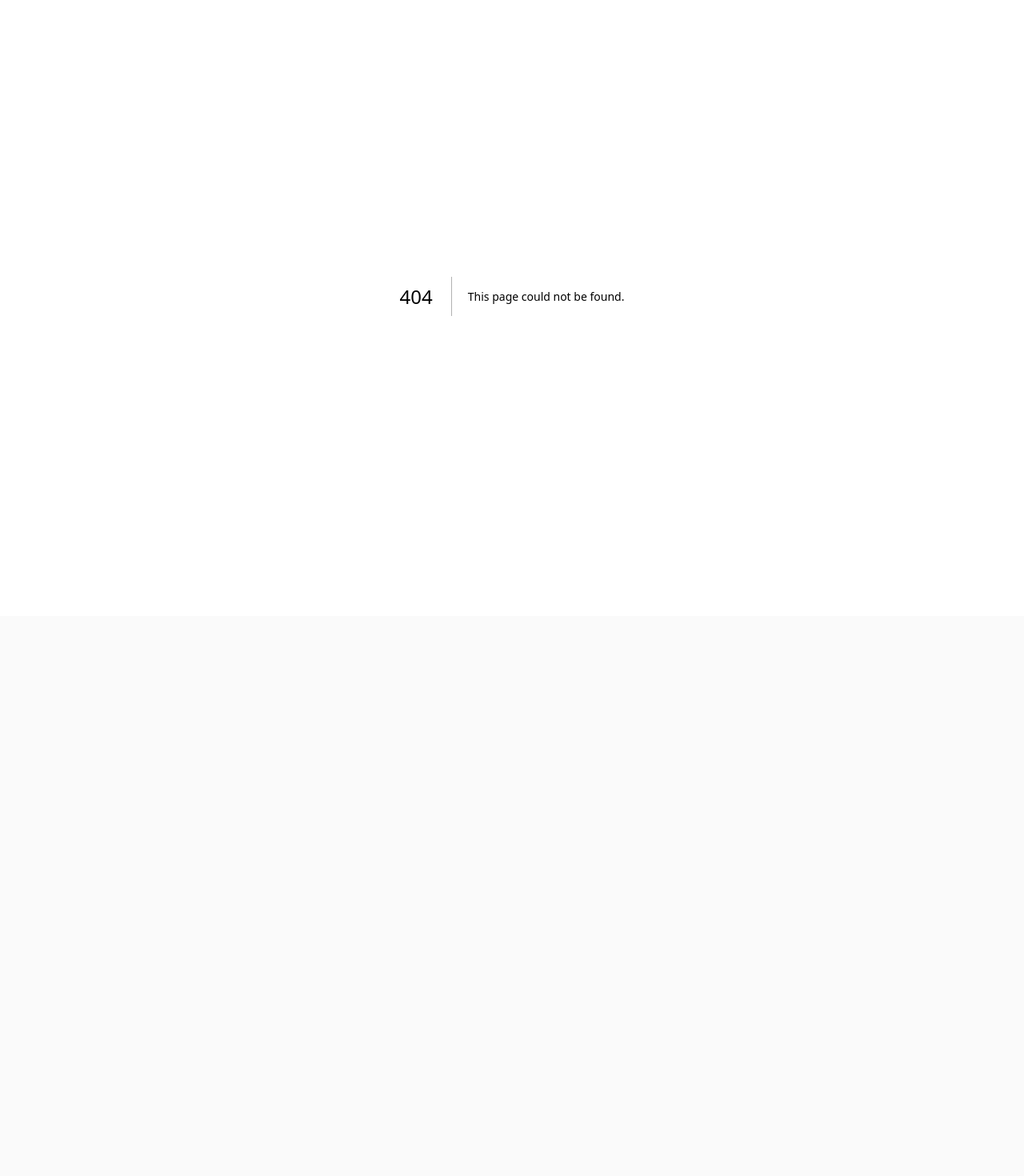
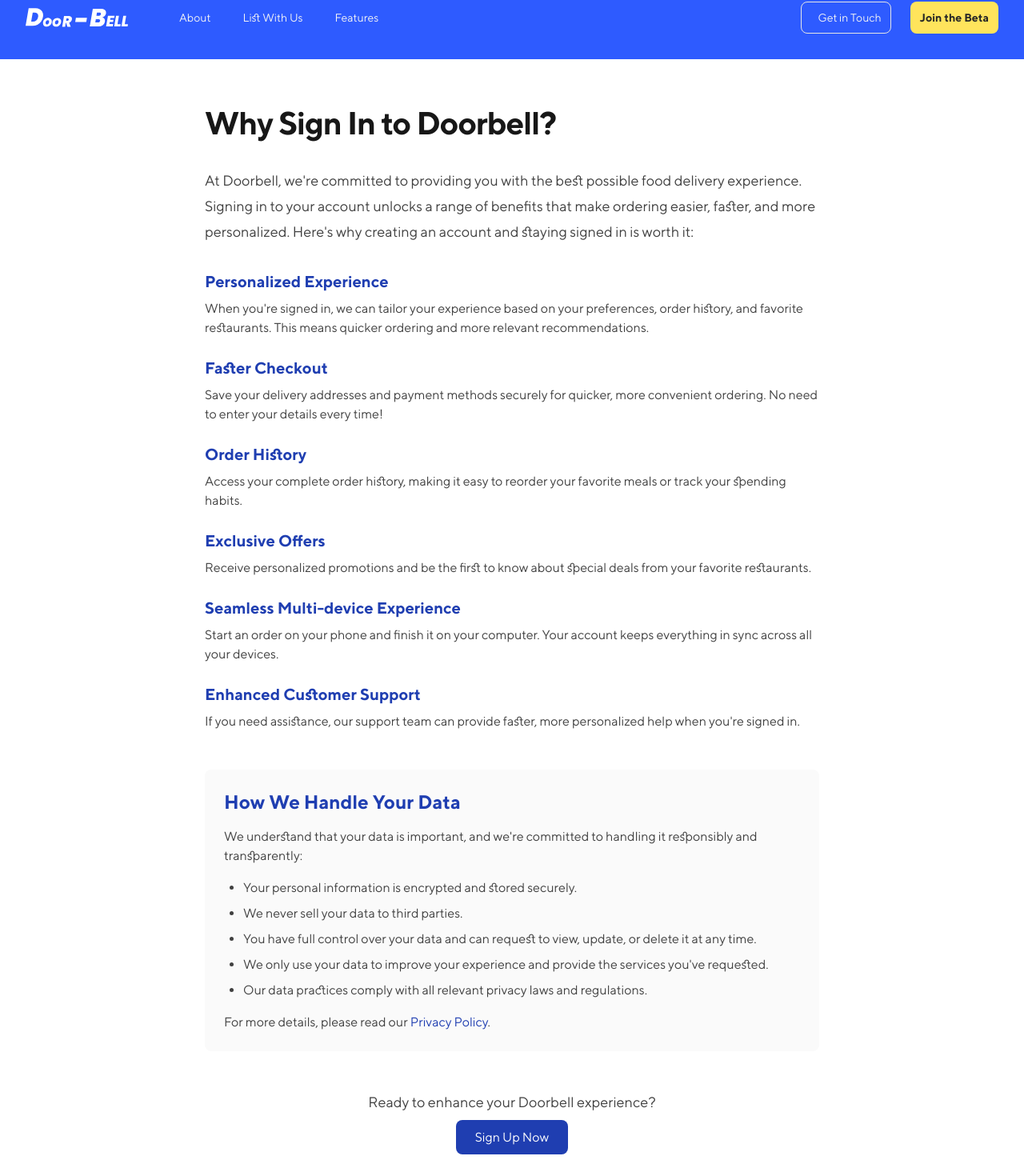
Before and after one commit to liwoo/doorbell-site, a Next.js app: page /why-signin in a window 1280 px wide. Before the commit this address had no page. Shown: the part 30-1500 px from the top of the page at 80% size. Before the commit the page ends 800 px from the top, so only its background shows below. Built offline with nearby package versions, Linux system fonts and the light colour scheme.

Commit message:
added some help pages

```diff
--- /dev/null
+++ b/src/pages/delivery-help.jsx
@@ -0,0 +1,57 @@
+import React from 'react';
+import MainLayout from "@/layouts/MainLayout";
+
+const DeliveryStep = ({ title, description }) => (
+  <div className="mb-8 border rounded-lg p-4 shadow-sm">
+    <h2 className="text-xl font-semibold mb-2">{title}</h2>
+    <p>{description}</p>
+  </div>
+);
+
+export default function DeliveryHelp() {
+  const deliverySteps = [
+    {
+      title: "Waiting Confirmation",
+      description: "We're cross-checking with service providers to ensure your order can be processed. This step helps prevent any issues with availability or special requests."
+    },
+    {
+      title: "Waiting Assignment",
+      description: "We're in the process of assigning the nearest available driver to your order. This ensures faster delivery and fresher food."
+    },
+    {
+      title: "Picked Up",
+      description: "Great news! The rider has picked up your order and is on the way to your location. You can track their progress in real-time through our app."
+    },
+    {
+      title: "Delivered",
+      description: "The rider has arrived at your gate. Please be ready to receive your order. Remember to check that everything is correct before the rider leaves."
+    },
+    {
+      title: "Fulfilled",
+      description: "Your order is complete! We hope you enjoy your meal. Don't forget to rate your experience and provide feedback to help us improve our service."
+    }
+  ];
+
+  return (
+    <MainLayout title="Delivery Help | Doorbell">
+      <div className="bg-white px-4 py-8 sm:px-6 sm:py-24 lg:px-8 lg:py-40">
+        <div className="mx-auto max-w-3xl">
+          <h1 className="text-3xl font-bold tracking-tight text-gray-900 sm:text-4xl mb-8">
+            Understanding Our Delivery Process
+          </h1>
+          <p className="mb-8 text-lg text-gray-700">
+            At Doorbell, we strive to make your delivery experience as smooth and transparent as possible.
+            Here's a step-by-step guide to help you understand our delivery process:
+          </p>
+          {deliverySteps.map((step, index) => (
+            <DeliveryStep key={index} {...step} />
+          ))}
+          <p className="mt-8 text-lg text-gray-700">
+            If you have any questions or concerns during any stage of the delivery process,
+            please don't hesitate to contact our customer support team. We're here to help!
+          </p>
+        </div>
+      </div>
+    </MainLayout>
+  );
+}
--- /dev/null
+++ b/src/pages/waiting-help.jsx
@@ -0,0 +1,65 @@
+import React from 'react';
+import MainLayout from "@/layouts/MainLayout";
+
+const InfoSection = ({ title, content }) => (
+  <div className="mb-8">
+    <h2 className="text-xl font-semibold mb-2">{title}</h2>
+    <p className="text-gray-700">{content}</p>
+  </div>
+);
+
+export default function WaitingHelp() {
+  const infoSections = [
+    {
+      title: "What does 'Waiting for Confirmation' mean?",
+      content: "When your order is in the 'Waiting for Confirmation' stage, it means we're in the process of verifying your order details with the restaurant or service provider. This crucial step ensures that your order can be fulfilled accurately and efficiently."
+    },
+    {
+      title: "Why is this step necessary?",
+      content: "This step helps prevent issues such as unavailable items, special preparation requests, or any discrepancies in pricing or menu options. It's our way of double-checking that everything is in order before we proceed with your delivery."
+    },
+    {
+      title: "How long does it usually take?",
+      content: "Typically, this process takes about 5-10 minutes. However, during peak hours or for complex orders, it might take a bit longer. Rest assured, we're working as quickly as possible to confirm your order."
+    },
+    {
+      title: "What happens next?",
+      content: "Once your order is confirmed, it moves to the 'Waiting Assignment' stage, where we'll match your order with the nearest available delivery driver. From there, you'll be able to track the progress of your order in real-time through our app."
+    },
+    {
+      title: "What if there's an issue with my order?",
+      content: "If we encounter any problems during the confirmation process (e.g., an item is unavailable), we'll contact you promptly to resolve the issue. This might be through the app, SMS, or a phone call, depending on the urgency and your contact preferences."
+    }
+  ];
+
+  return (
+    <MainLayout title="Waiting for Confirmation Help | Doorbell">
+      <div className="bg-white px-4 py-8 sm:px-6 sm:py-24 lg:px-8 lg:py-40">
+        <div className="mx-auto max-w-3xl">
+          <h1 className="text-3xl font-bold tracking-tight text-gray-900 sm:text-4xl mb-8">
+            Understanding the 'Waiting for Confirmation' Stage
+          </h1>
+          <p className="mb-8 text-lg text-gray-700">
+            At Doorbell, we want to ensure your order is processed smoothly from start to finish.
+            The 'Waiting for Confirmation' stage is an important part of this process. Here's everything
+            you need to know about this stage:
+          </p>
+          {infoSections.map((section, index) => (
+            <InfoSection key={index} {...section} />
+          ))}
+          <div className="mt-8 p-4 bg-blue-50 rounded-lg">
+            <p className="text-blue-700">
+              Tip: Keep an eye on your phone and our app during this stage. If we need to reach you about your order,
+              we'll send you a notification or give you a call.
+            </p>
+          </div>
+          <p className="mt-8 text-lg text-gray-700">
+            If you have any other questions or concerns while waiting for your order confirmation,
+            please don't hesitate to contact our customer support team through the app or website.
+            We're here to help ensure your Doorbell experience is as smooth as possible!
+          </p>
+        </div>
+      </div>
+    </MainLayout>
+  );
+}
--- /dev/null
+++ b/src/pages/why-signin.jsx
@@ -0,0 +1,86 @@
+import React from 'react';
+import MainLayout from "@/layouts/MainLayout";
+import Link from "next/link";
+
+const BenefitSection = ({ title, content }) => (
+  <div className="mb-6">
+    <h2 className="text-xl font-semibold mb-2 text-primary-dark">{title}</h2>
+    <p className="text-gray-700">{content}</p>
+  </div>
+);
+
+export default function WhySignIn() {
+  const benefits = [
+    {
+      title: "Personalized Experience",
+      content: "When you're signed in, we can tailor your experience based on your preferences, order history, and favorite restaurants. This means quicker ordering and more relevant recommendations."
+    },
+    {
+      title: "Faster Checkout",
+      content: "Save your delivery addresses and payment methods securely for quicker, more convenient ordering. No need to enter your details every time!"
+    },
+    {
+      title: "Order History",
+      content: "Access your complete order history, making it easy to reorder your favorite meals or track your spending habits."
+    },
+    {
+      title: "Exclusive Offers",
+      content: "Receive personalized promotions and be the first to know about special deals from your favorite restaurants."
+    },
+    {
+      title: "Seamless Multi-device Experience",
+      content: "Start an order on your phone and finish it on your computer. Your account keeps everything in sync across all your devices."
+    },
+    {
+      title: "Enhanced Customer Support",
+      content: "If you need assistance, our support team can provide faster, more personalized help when you're signed in."
+    }
+  ];
+
+  return (
+    <MainLayout title="Why Sign In | Doorbell">
+      <div className="bg-white px-4 py-8 sm:px-6 sm:py-24 lg:px-8 lg:py-40">
+        <div className="mx-auto max-w-3xl">
+          <h1 className="text-3xl font-bold tracking-tight text-gray-900 sm:text-4xl mb-8">
+            Why Sign In to Doorbell?
+          </h1>
+          <p className="mb-8 text-lg text-gray-700">
+            At Doorbell, we're committed to providing you with the best possible food delivery experience.
+            Signing in to your account unlocks a range of benefits that make ordering easier, faster, and more
+            personalized. Here's why creating an account and staying signed in is worth it:
+          </p>
+
+          {benefits.map((benefit, index) => (
+            <BenefitSection key={index} {...benefit} />
+          ))}
+
+          <div className="mt-12 bg-gray-50 p-6 rounded-lg">
+            <h2 className="text-2xl font-semibold mb-4 text-primary-dark">How We Handle Your Data</h2>
+            <p className="mb-4 text-gray-700">
+              We understand that your data is important, and we're committed to handling it responsibly and transparently:
+            </p>
+            <ul className="list-disc pl-6 space-y-2 text-gray-700">
+              <li>Your personal information is encrypted and stored securely.</li>
+              <li>We never sell your data to third parties.</li>
+              <li>You have full control over your data and can request to view, update, or delete it at any time.</li>
+              <li>We only use your data to improve your experience and provide the services you've requested.</li>
+              <li>Our data practices comply with all relevant privacy laws and regulations.</li>
+            </ul>
+            <p className="mt-4 text-gray-700">
+              For more details, please read our <Link href="/privacy" className="text-primary-dark hover:underline">Privacy Policy</Link>.
+            </p>
+          </div>
+
+          <div className="mt-12 text-center">
+            <p className="text-lg text-gray-700 mb-4">
+              Ready to enhance your Doorbell experience?
+            </p>
+            <Link href="/signup" className="bg-primary-dark text-white px-6 py-3 rounded-lg hover:bg-primary-darker transition duration-300">
+              Sign Up Now
+            </Link>
+          </div>
+        </div>
+      </div>
+    </MainLayout>
+  );
+}
```
